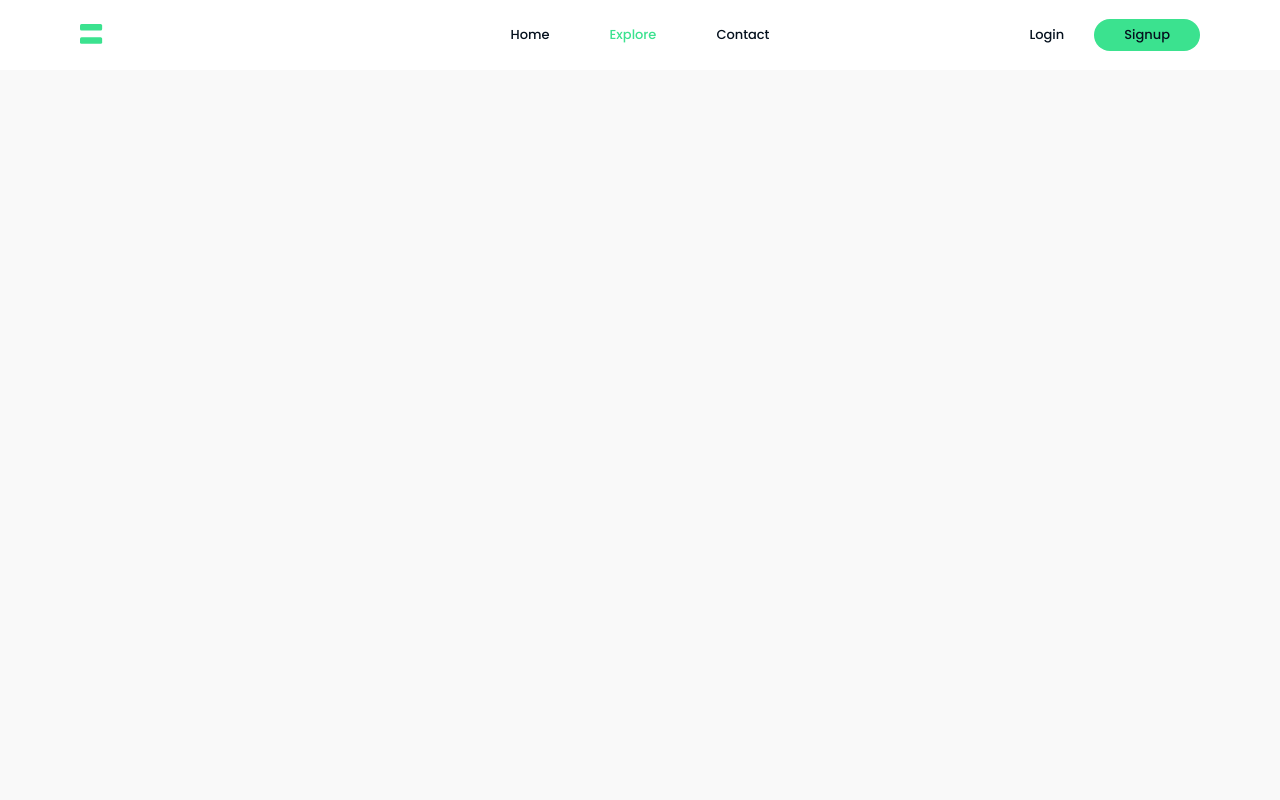
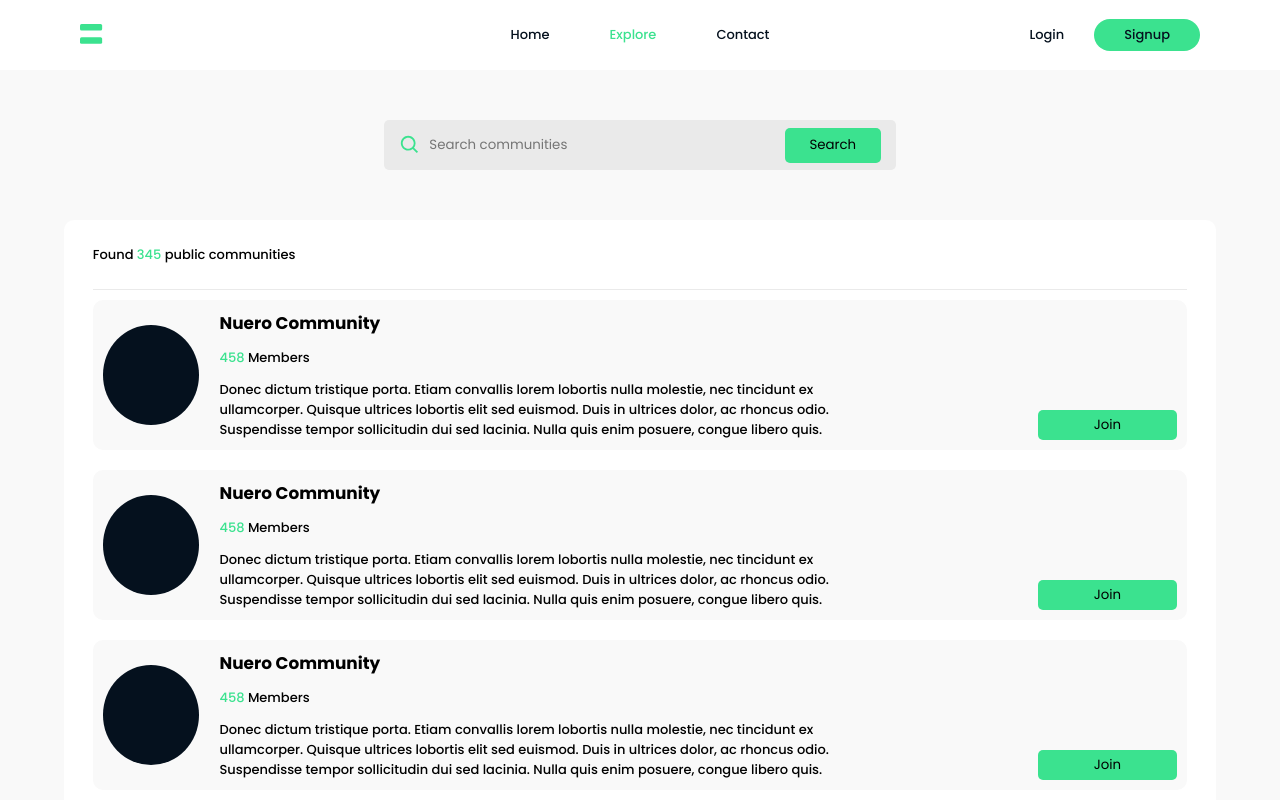
Before and after one commit to aamines/frontend, a React (Create React App) app: page /explore in a window 1280 px wide. Shown: the top 800 px of the page. Built offline with nearby package versions, Linux system fonts and the light colour scheme.

Commit message:
explore page done

```diff
--- a/src/App.jsx
+++ b/src/App.jsx
@@ -6,6 +6,7 @@ import { BrowserRouter as Router, Routes, Route } from "react-router-dom";
 import Main from "./pages/main";
 import Nav from "./components/nav";
 import Contact from "./pages/contact";
+import Explore from "./pages/explore";
 
 //globals
 import "slick-carousel/slick/slick.css";
@@ -18,6 +19,7 @@ function App() {
       <Routes>
         <Route path="/" exact element={<Main />} />
         <Route path="/contact" exact element={<Contact />} />
+        <Route path="/explore" exact element={<Explore />} />
       </Routes>
     </Router>
   );
--- /dev/null
+++ b/src/components/discover/community.jsx
@@ -0,0 +1,83 @@
+import React from "react";
+import styled from "styled-components";
+
+const Community = ({ community }) => {
+  return (
+    <Container>
+      <div className="image"></div>
+      <div className="about">
+        <p className="title">{community?.name}</p>
+        <p className="members">
+          <span>{community?.members}</span> Members
+        </p>
+        <p className="para">{community?.about}</p>
+      </div>
+      <div className="actions">
+        <button>Join</button>
+      </div>
+    </Container>
+  );
+};
+
+const Container = styled.div`
+  width: 95%;
+  height: 150px;
+  background: var(--background);
+  display: flex;
+  flex-direction: row;
+  align-items: center;
+  justify-content: flex-start;
+  margin: 10px 0 10px 0;
+  padding: 10px;
+  border-radius: 10px;
+
+  .image {
+    width: 9%;
+    height: 100px;
+    border-radius: 50%;
+    background: var(--dark);
+    align-self: center;
+  }
+
+  .about {
+    width: 65%;
+    height: 100%;
+    display: flex;
+    flex-direction: column;
+    align-items: flex-start;
+    justify-content: space-between;
+    padding: 0 0 0 20px;
+
+    .title {
+      font-size: 1.3em;
+      font-weight: 700;
+    }
+
+    .members {
+      line-height: 40px;
+
+      span {
+        color: var(--bright);
+      }
+    }
+  }
+
+  .actions {
+    width: 26%;
+    height: 100%;
+    display: flex;
+    flex-direction: column;
+    align-items: flex-end;
+    justify-content: flex-end;
+
+    button {
+      width: 50%;
+      height: 30px;
+      border: none;
+      background: var(--bright);
+      border-radius: 5px;
+    }
+  }
+`;
+
+export default Community;
--- /dev/null
+++ b/src/pages/explore.jsx
@@ -0,0 +1,127 @@
+import React from "react";
+import styled from "styled-components";
+
+//icons
+import { BiSearch } from "react-icons/bi";
+
+//components
+import Footer from "../components/footer";
+import Community from "../components/discover/community";
+
+const Explore = () => {
+  const [community, setCommunity] = React.useState({
+    name: "Nuero Community",
+    members: "458",
+    about:
+      "Donec dictum tristique porta. Etiam convallis lorem lobortis nulla molestie, nec tincidunt ex ullamcorper. Quisque ultrices lobortis elit sed euismod. Duis in ultrices dolor, ac rhoncus odio. Suspendisse tempor sollicitudin dui sed lacinia. Nulla quis enim posuere, congue libero quis.",
+  });
+
+  return (
+    <Container>
+      <div className="container">
+        <div className="search">
+          <form action="#">
+            <BiSearch className="icon" />
+            <input type="text" placeholder="Search communities" />
+            <button>Search</button>
+          </form>
+        </div>
+        <div className="results">
+          <div className="stats">
+            <p>
+              Found <span>345</span> public communities
+            </p>
+          </div>
+          {[...Array(3)].map((_, index) => (
+            <Community community={community} key={index} />
+          ))}
+        </div>
+      </div>
+      <Footer />
+    </Container>
+  );
+};
+
+const Container = styled.div`
+  width: 100%;
+  height: auto;
+
+  .container {
+    width: 100%;
+    height: 800px;
+    display: flex;
+    flex-direction: column;
+    align-items: center;
+
+    .search {
+      width: 100%;
+      height: 150px;
+      display: flex;
+      align-items: center;
+      justify-content: center;
+
+      form {
+        width: 40%;
+        border-radius: 5px;
+        height: 50px;
+        display: flex;
+        align-items: center;
+        justify-content: center;
+        background: var(--gray);
+        display: flex;
+        flex-direction: row;
+        align-items: center;
+        justify-content: space-between;
+        padding: 0 15px;
+
+        .icon {
+          font-size: 1.7em;
+          color: var(--bright);
+        }
+
+        button {
+          width: 20%;
+          height: 70%;
+          border: none;
+          background: var(--bright);
+          border-radius: 5px;
+        }
+
+        input {
+          width: 72%;
+          height: 100%;
+          border: none;
+          outline: none;
+          background: transparent;
+        }
+      }
+    }
+
+    .results {
+      width: 90%;
+      height: 80%;
+      background: var(--white);
+      border-radius: 10px;
+      display: flex;
+      flex-direction: column;
+      align-items: center;
+
+      .stats {
+        width: 95%;
+        height: 70px;
+        display: flex;
+        flex-direction: row;
+        align-items: center;
+        border-bottom: 1px solid var(--gray);
+
+        p {
+          span {
+            color: var(--bright);
+          }
+        }
+      }
+    }
+  }
+`;
+
+export default Explore;
```
